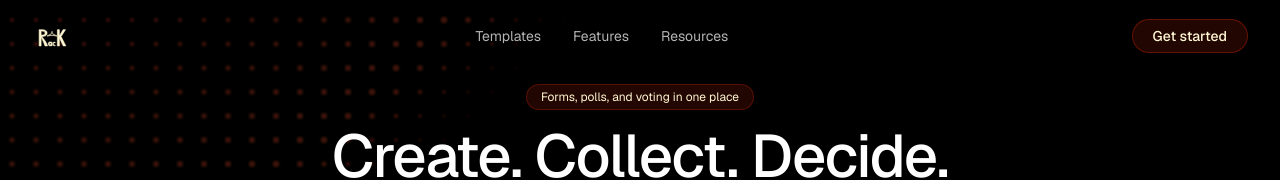
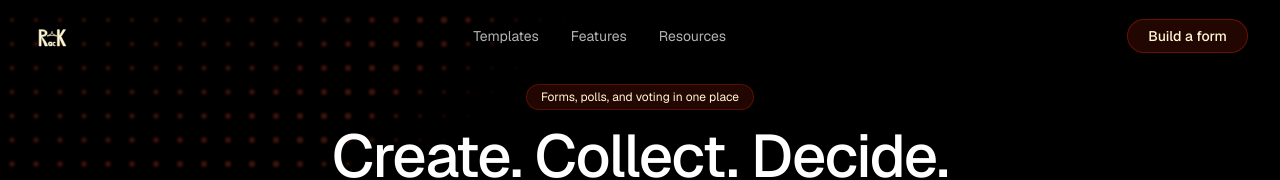
Before and after one commit to semmie-max/android, a Next.js app: page /android/ in a window 1280 px wide. Shown: the top 180 px of the page. Built offline with nearby package versions, Linux system fonts and the light colour scheme.

Commit message:
describe what you changed

```diff
--- a/src/components/Hero.tsx
+++ b/src/components/Hero.tsx
@@ -86,7 +86,7 @@ export function Hero() {
         </div>
 
         <button className="rounded-full border border-[#ab1f09]/50 bg-[#ab1f09]/20 px-4 sm:px-5 py-1.5 text-xs sm:text-sm font-medium text-[#fff7d3] hover:bg-[#ab1f09]/40 transition">
-          Get started
+         Build a form
         </button>
       </nav>
 
```
